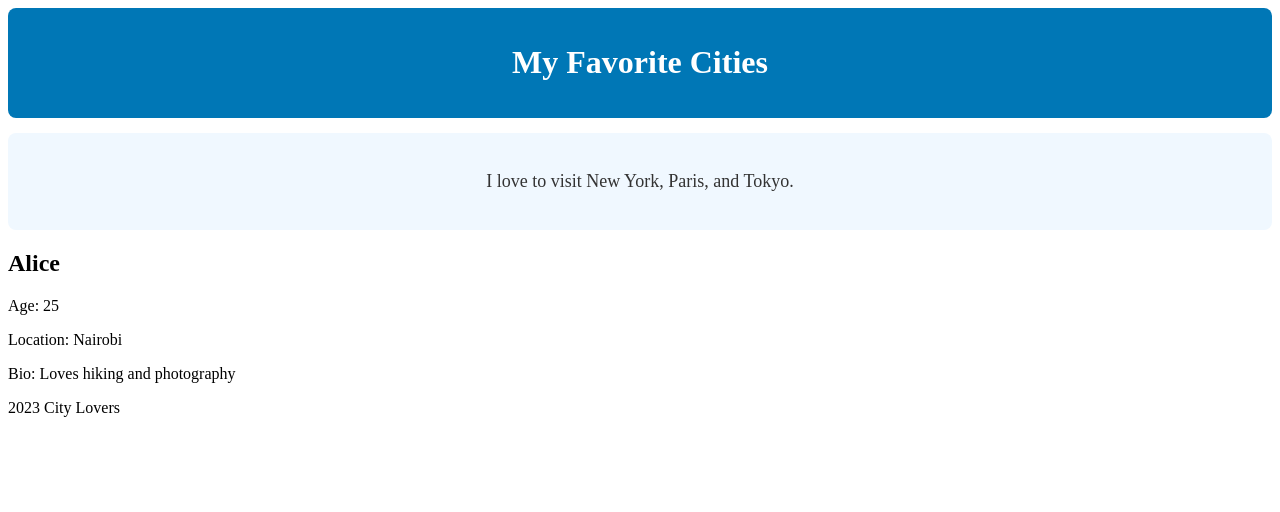
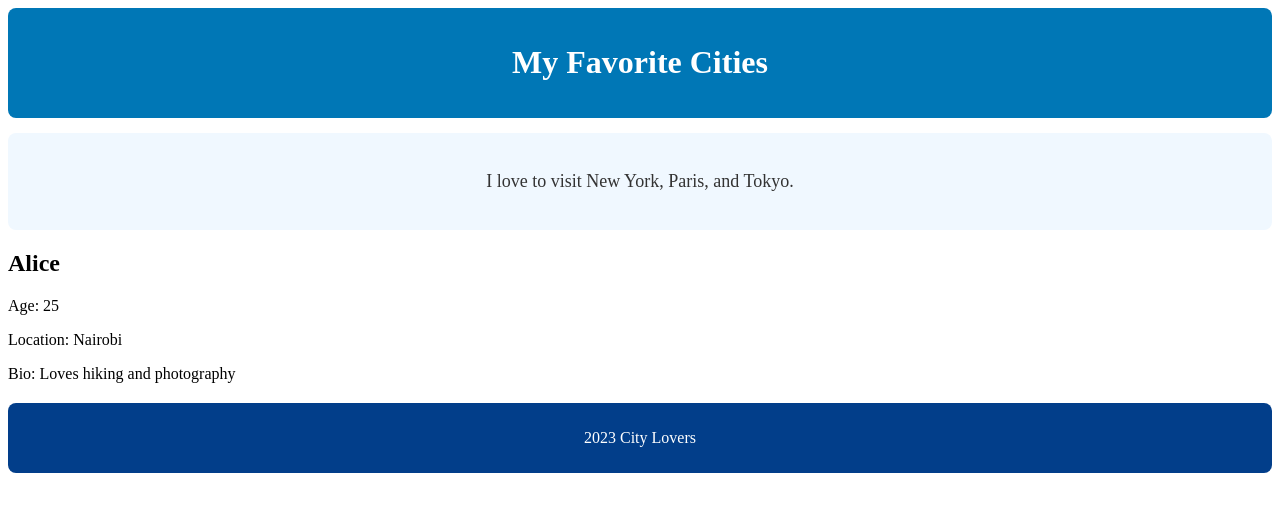
Before and after one commit to joey5573/alx-fe-reactjs, a React (Vite) app in the folder alx-react-app/: page / in a window 1280 px wide. Shown: the top 512 px of the page. Built offline with nearby package versions, Linux system fonts and the light colour scheme.

Commit message:
Update Footer.jsx

```diff
--- a/alx-react-app/src/components/Footer.jsx
+++ b/alx-react-app/src/components/Footer.jsx
@@ -1,6 +1,15 @@
 function Footer() {
+  const footerStyle = {
+    backgroundColor: "#023e8a",
+    color: "white",
+    textAlign: "center",
+    padding: "10px",
+    marginTop: "20px",
+    borderRadius: "8px"
+  };
+
   return (
-    <footer>
+    <footer style={footerStyle}>
       <p>2023 City Lovers</p>
     </footer>
   );
```
